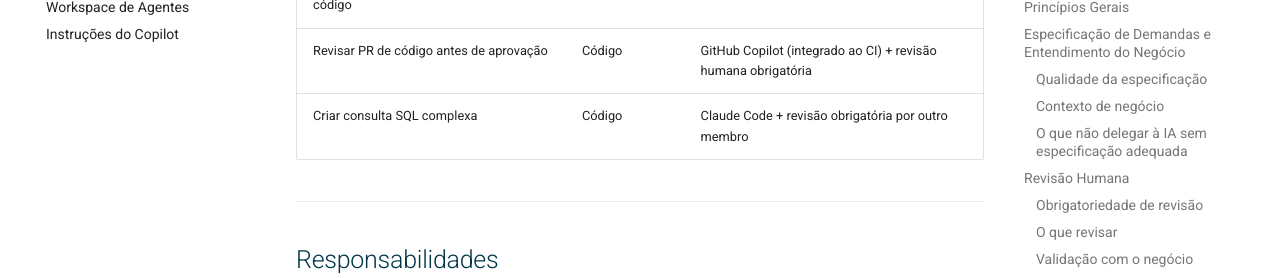
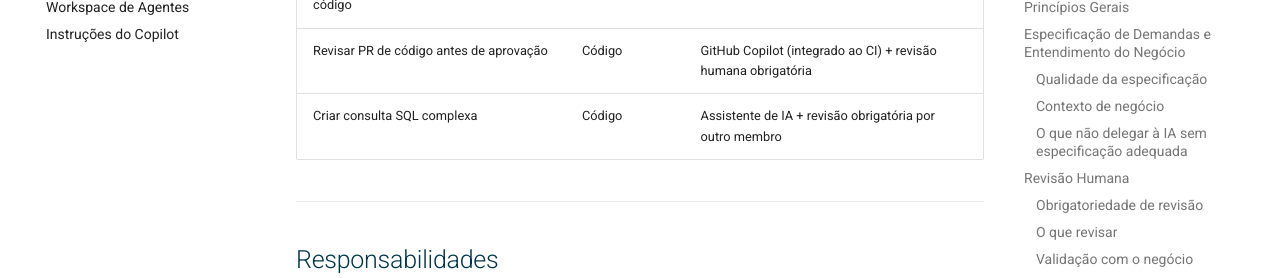
Before and after one commit to NES-Contabilidade-Integrada/doc-coins2026.1, an MkDocs documentation site: the page built from docs/ia/politica-uso-ia.md, in a window 1280 px wide and 900 px high, scrolled down 6867 px. Shown: the part 152-430 px from the top of the window. Built offline with MkDocs 1.6.1 and Material for MkDocs 9.7.7, drawn with Linux system fonts in a browser that asks for light colours.

Commit message:
docs(ia): remove referências específicas ao Claude Code no documento de IA
Co-Authored-By: Claude Sonnet 4.6 <noreply@anthropic.com>

```diff
--- a/docs/ia/politica-uso-ia.md
+++ b/docs/ia/politica-uso-ia.md
@@ -166,7 +166,7 @@ Os agentes de codificação operam a partir do workspace `.agents/` no repositó
 
 ### Skills disponíveis {#skills-disponíveis}
 
-**Repositório de documentação** — invocadas via `/nome-da-skill` no Claude Code:
+**Repositório de documentação** — invocadas via `/nome-da-skill`:
 
 | Skill | Quando usar |
 |-------|-------------|
@@ -204,7 +204,7 @@ As skills são pré-carregadas com o contexto necessário e guiam o modelo para
 | Registrar nova regra de negócio identificada | Código | Skill `save-context` |
 | Verificar conformidade arquitetural do código | Código | Skill `analyse-rule` |
 | Revisar PR de código antes de aprovação | Código | GitHub Copilot (integrado ao CI) + revisão humana obrigatória |
-| Criar consulta SQL complexa | Código | Claude Code + revisão obrigatória por outro membro |
+| Criar consulta SQL complexa | Código | Assistente de IA + revisão obrigatória por outro membro |
 
 ---
 
```
